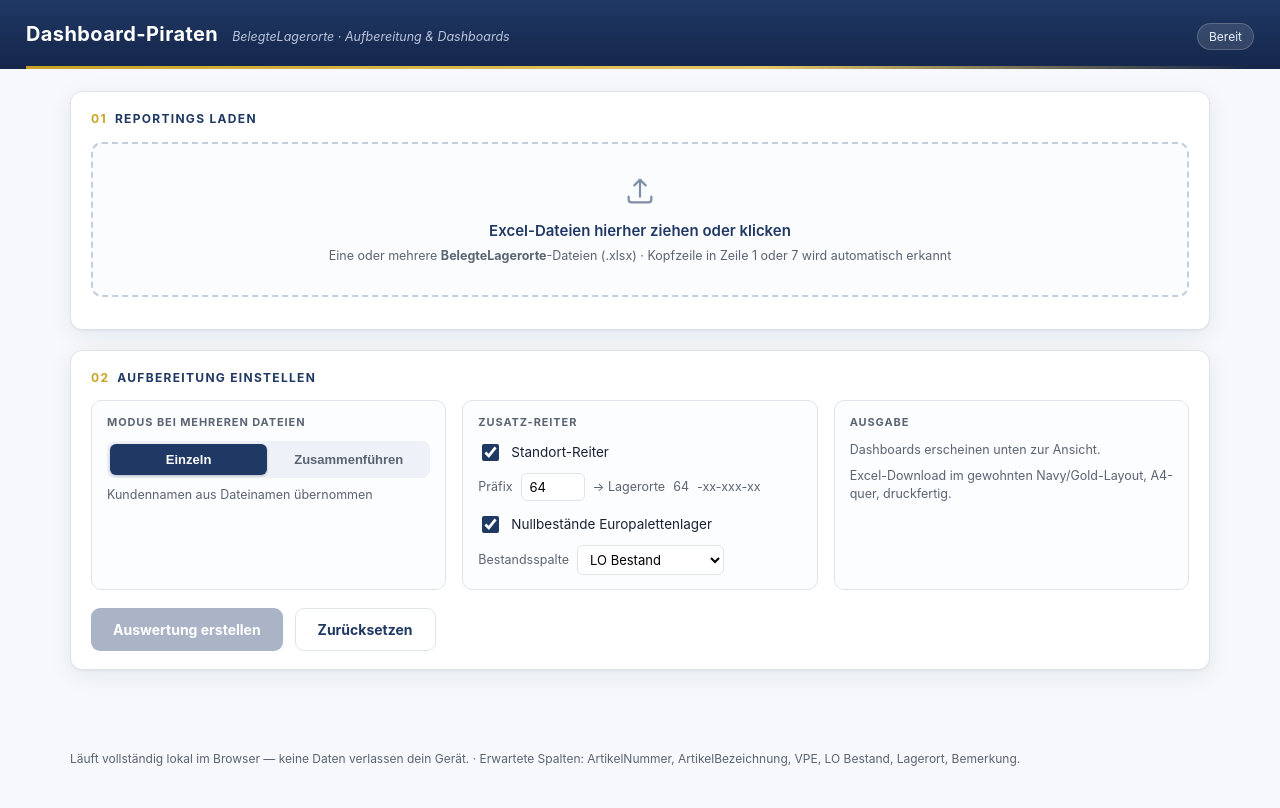
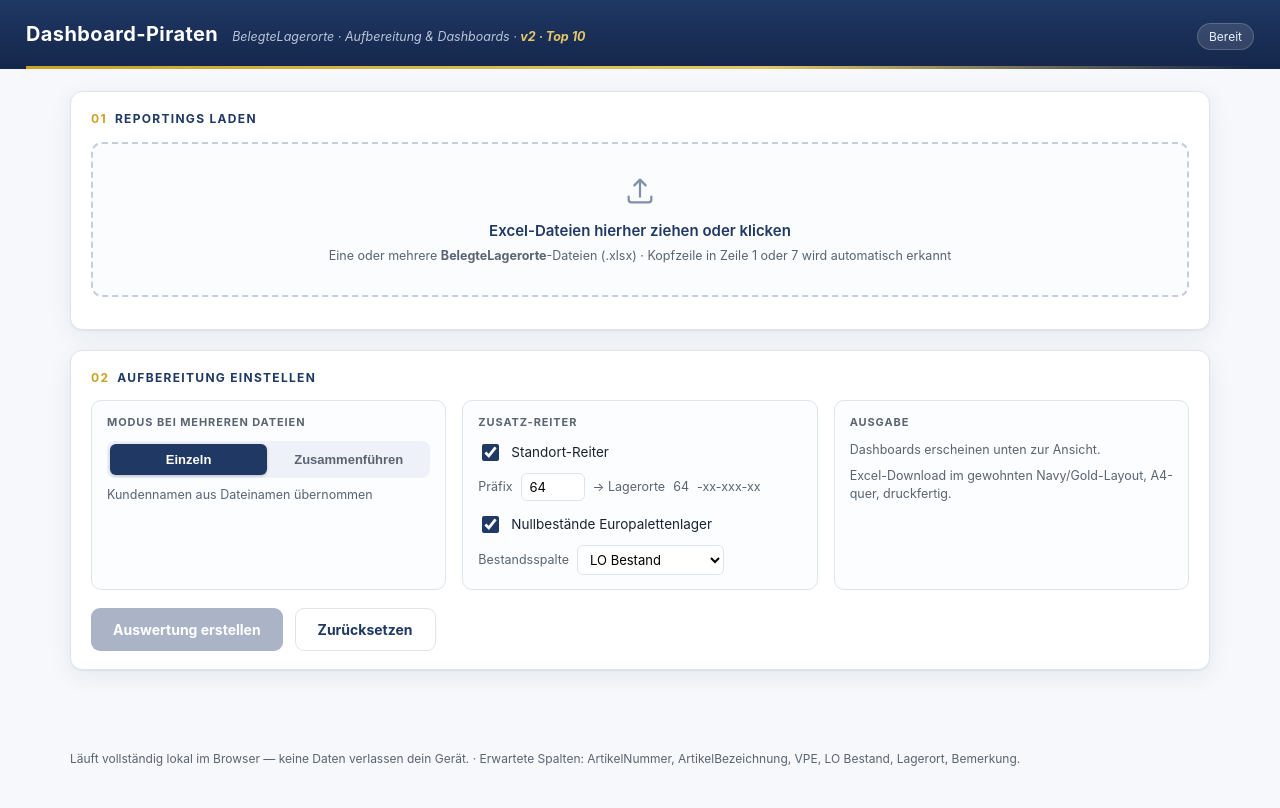
Before and after one commit to LoyalSoldier187/Dashboard-Piraten, a plain HTML site: page index.html in a window 1280 px wide. Drawn offline with nearby package versions, Linux system fonts and the light colour scheme.

Commit message:
Update index.html

```diff
--- a/index.html
+++ b/index.html
@@ -148,7 +148,7 @@
 <header class="mast">
   <div class="mast-row">
     <h1>Dashboard-Piraten</h1>
-    <span class="tag">BelegteLagerorte · Aufbereitung &amp; Dashboards</span>
+    <span class="tag">BelegteLagerorte · Aufbereitung &amp; Dashboards · <b style="color:#E4C766">v2 · Top 10</b></span>
     <span class="spacer"></span>
     <span class="count-pill" id="pill">Bereit</span>
   </div>
@@ -383,7 +383,7 @@ function build(){
       rows:u.rows.filter(r=>String(r.Lagerort).startsWith(prefix+"-"))};
     if(wantZero) u.extra.zero={label:"Europalettenlager 0er",
       rows:u.rows.filter(r=>r.Bemerkung==="Europalettenlager" && (+r[zeroCol]||0)===0)};
-    // Top 5 articles by total stock — per customer in merge mode, else for the unit
+    // Top 10 articles by total stock — per customer in merge mode, else for the unit
     if(u.merged){
       u.topByKunde=ok.map(s=>({kunde:s.kunde,top:topArticles(u.rows.filter(r=>r.Kunde===s.kunde))}));
     }else{
```
